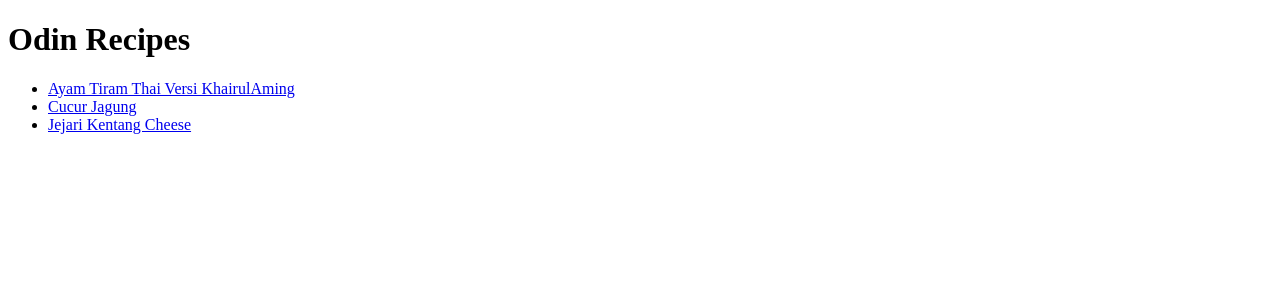
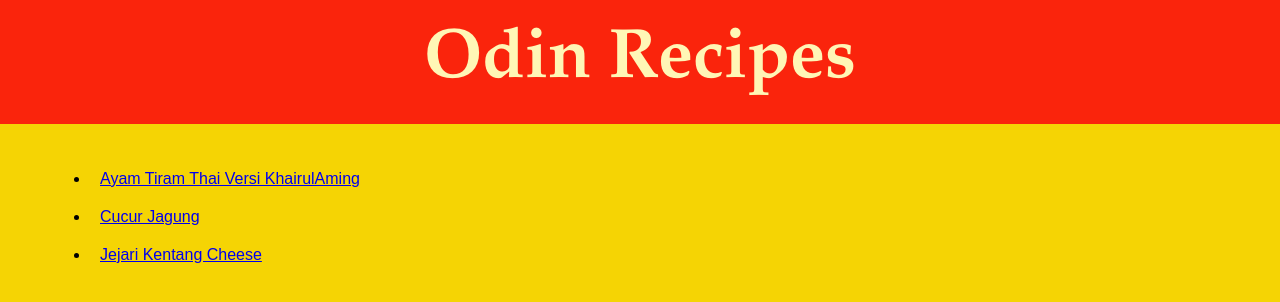
Before and after one commit to azimamdan/odin-recipes, a plain HTML site: page index.html in a window 1280 px wide. Drawn offline with Linux system fonts and the light colour scheme.

Commit message:
Add styles.css to index

```diff
--- a/index.html
+++ b/index.html
@@ -3,9 +3,12 @@
 <head>
     <meta charset="UTF-8">
     <title>Odin Recipes</title>
+    <link rel="stylesheet" href="styles.css">
 </head>
 <body>
+    <div class="header">
     <h1>Odin Recipes</h1>
+    </div>
 
     <ul>
     <li><a href="recipes/ayam-tiram-thai.html">Ayam Tiram Thai Versi KhairulAming</a></li>
--- /dev/null
+++ b/styles.css
@@ -0,0 +1,36 @@
+body {
+    width: 100%;
+    height: 100vh;
+    margin: 0;
+    background-color: #F5D404;
+    font-family: Arial, Helvetica, sans-serif;
+}
+/*
+.header {
+    background-color: #FA240C;
+    height: auto;
+    width: auto;
+    padding: 0% 10px;
+    margin: 10px;
+}
+*/
+h1 {
+    color: #FFF6B6;
+    background-color: #FA240C;
+    width: auto;
+    max-height: 100px;
+    text-align: center;
+    font-size: 70px;
+    font-family: palatino, serif;
+    margin: auto;
+    padding: 20px 0;
+}
+
+ul {
+    padding: 20px;
+}
+
+ul li{
+    margin-left: 70px;
+    padding: 10px;
+}
```
